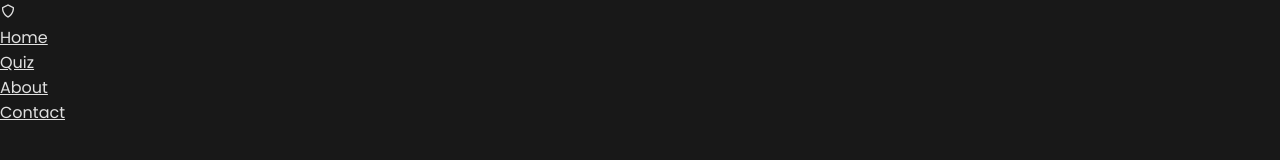
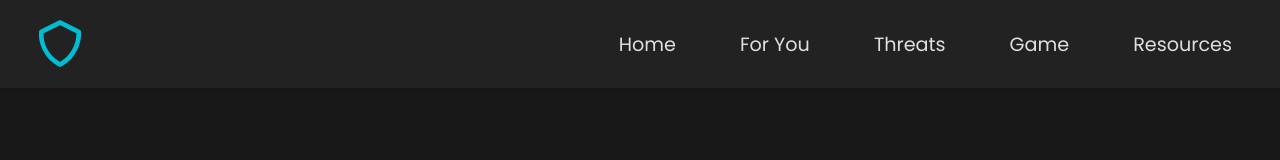
Before and after one commit to VRYeshwanth/CodeFury-8.0-Future-Developers, a plain HTML site: page main.html in a window 1280 px wide. Drawn offline with nearby package versions, Linux system fonts and the light colour scheme.

Commit message:
Added navbar

```diff
--- a/main.html
+++ b/main.html
@@ -11,10 +11,11 @@
     <nav class="navbar">
         <i class="bx bx-shield"></i>
         <ul>
-            <li><a href="index.html">Home</a></li>
-            <li><a href="quiz.html">Quiz</a></li>
-            <li><a href="about.html">About</a></li>
-            <li><a href="contact.html">Contact</a></li>
+            <li><a href="">Home</a></li>
+            <li><a href="">For You</a></li>
+            <li><a href="">Threats</a></li>
+            <li><a href="">Game</a></li>
+            <li><a href="">Resources</a></li>
         </ul>
     </nav>
 </body>
--- a/style.css
+++ b/style.css
@@ -8,3 +8,47 @@
     background-color: #181818;
     color: #e0e0e0;
 }
+
+nav {
+    display: flex;
+    justify-content: space-between;
+    align-items: center;
+    padding: 1rem 2rem;
+    background-color: #222;
+    box-shadow: 0 2px 8px rgba(0,0,0,0.15);
+}
+
+nav i {
+    font-size: 3.5rem;
+    font-weight: 700;
+    color: #00bcd4;
+    background: none;
+    cursor: pointer;
+}
+
+nav ul {
+    display: flex;
+    gap: 2rem;
+    list-style: none;
+    background: none;
+}
+
+nav ul li {
+    background: none;
+}
+
+nav ul li a {
+    text-decoration: none;
+    color: #e0e0e0;
+    font-size: 1.2rem;
+    padding: 0.5rem 1rem;
+    border-radius: 4px;
+    transition: all 0.3s ease;
+    background: none;
+}
+
+nav ul li a:hover,
+nav ul li a.active {
+    background: #00bcd4;
+    color: #181818;
+}
```
